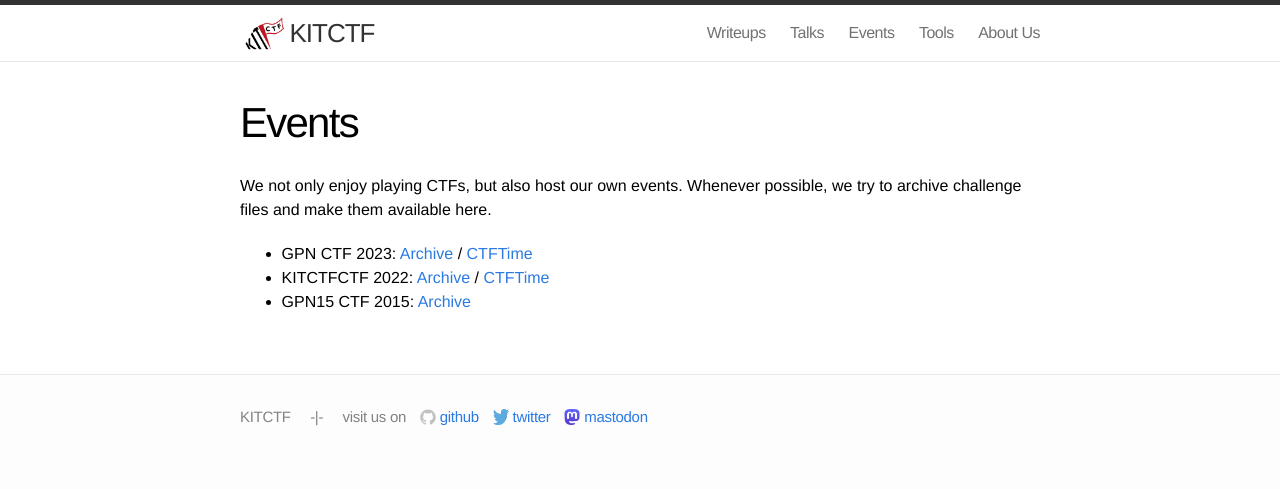
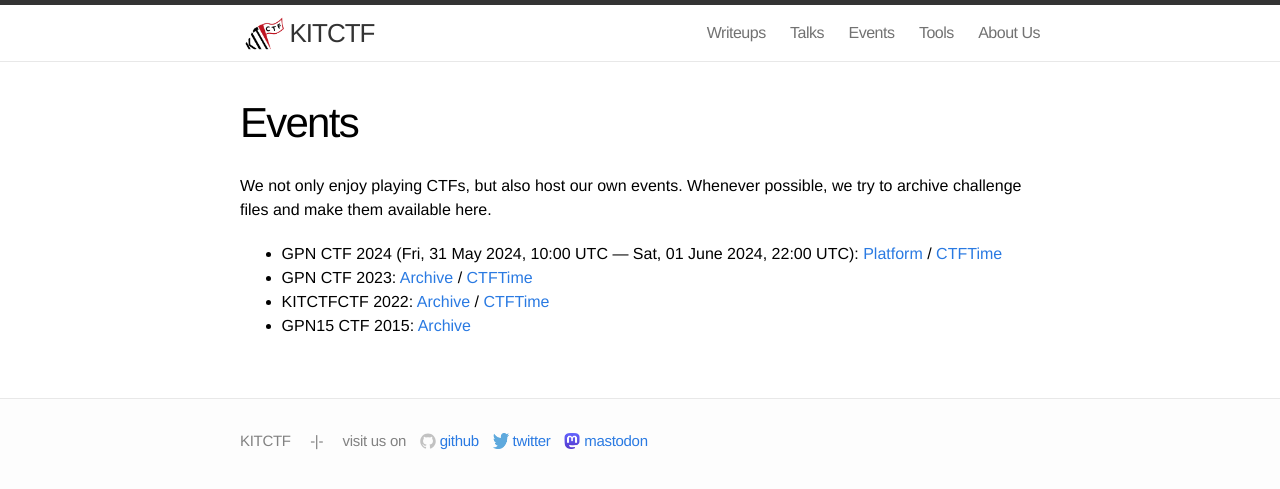
Before and after one commit to kitctf/www, a Jekyll site: the page built from events.md, in a window 1280 px wide. Shown: the top 489 px of the page. Built offline with Jekyll 4.4.1, drawn with Linux system fonts in a browser that asks for light colours.

Commit message:
add GPN CTF 2024 to the events page

```diff
--- a/events.md
+++ b/events.md
@@ -7,6 +7,7 @@ permalink: /events/
 We not only enjoy playing CTFs, but also host our own events.
 Whenever possible, we try to archive challenge files and make them available here.
 
+ * GPN CTF 2024 (Fri, 31 May 2024, 10:00 UTC — Sat, 01 June 2024, 22:00 UTC): [Platform](https://ctf.kitctf.de/) / [CTFTime](https://ctftime.org/event/2257)
  * GPN CTF 2023: [Archive](https://gpn21.ctf.kitctf.de/) / [CTFTime](https://ctftime.org/event/1965)
  * KITCTFCTF 2022: [Archive](https://2022.ctf.kitctf.de/) / [CTFTime](https://ctftime.org/event/1810)
  * GPN15 CTF 2015: [Archive](https://entropia.de/GPN15:Capture_the_Flag)
```
